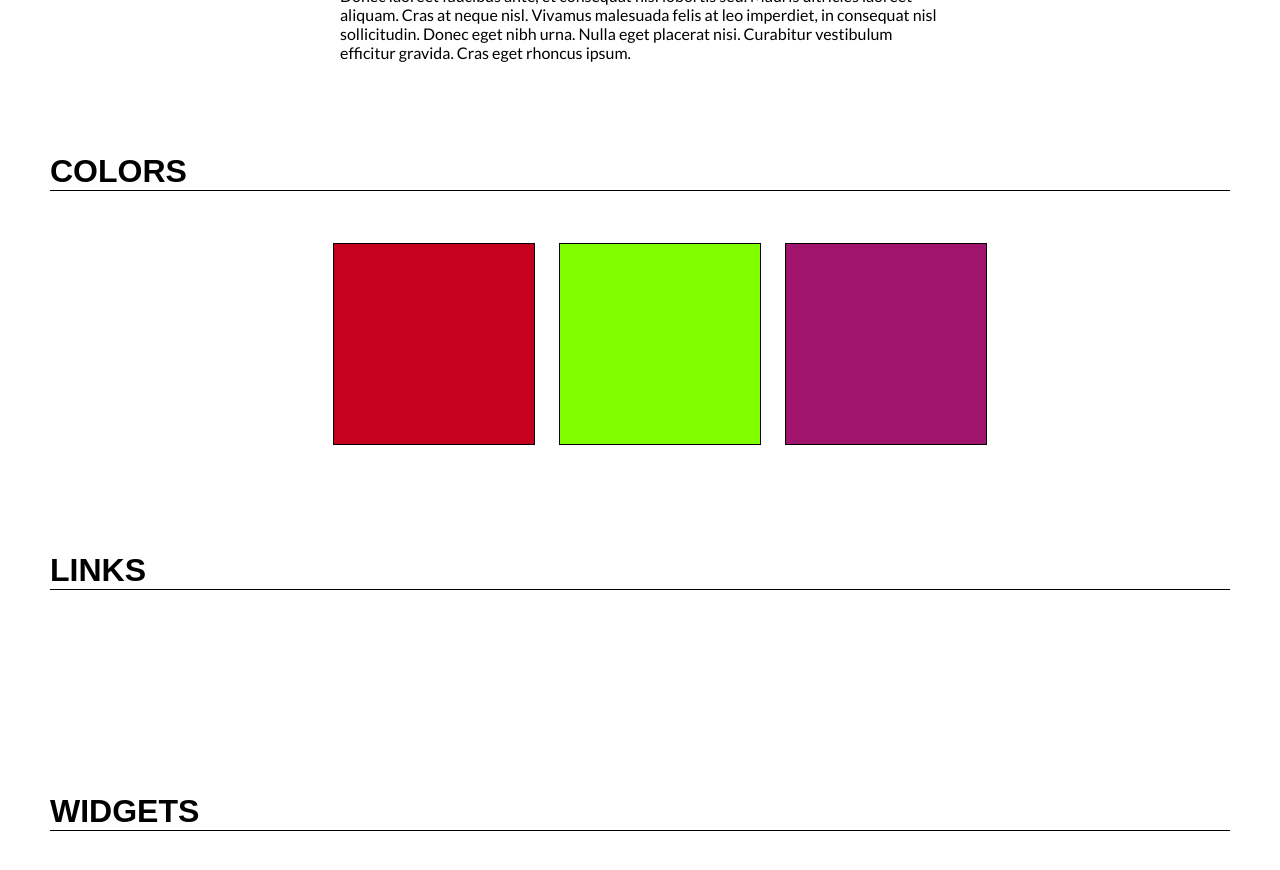
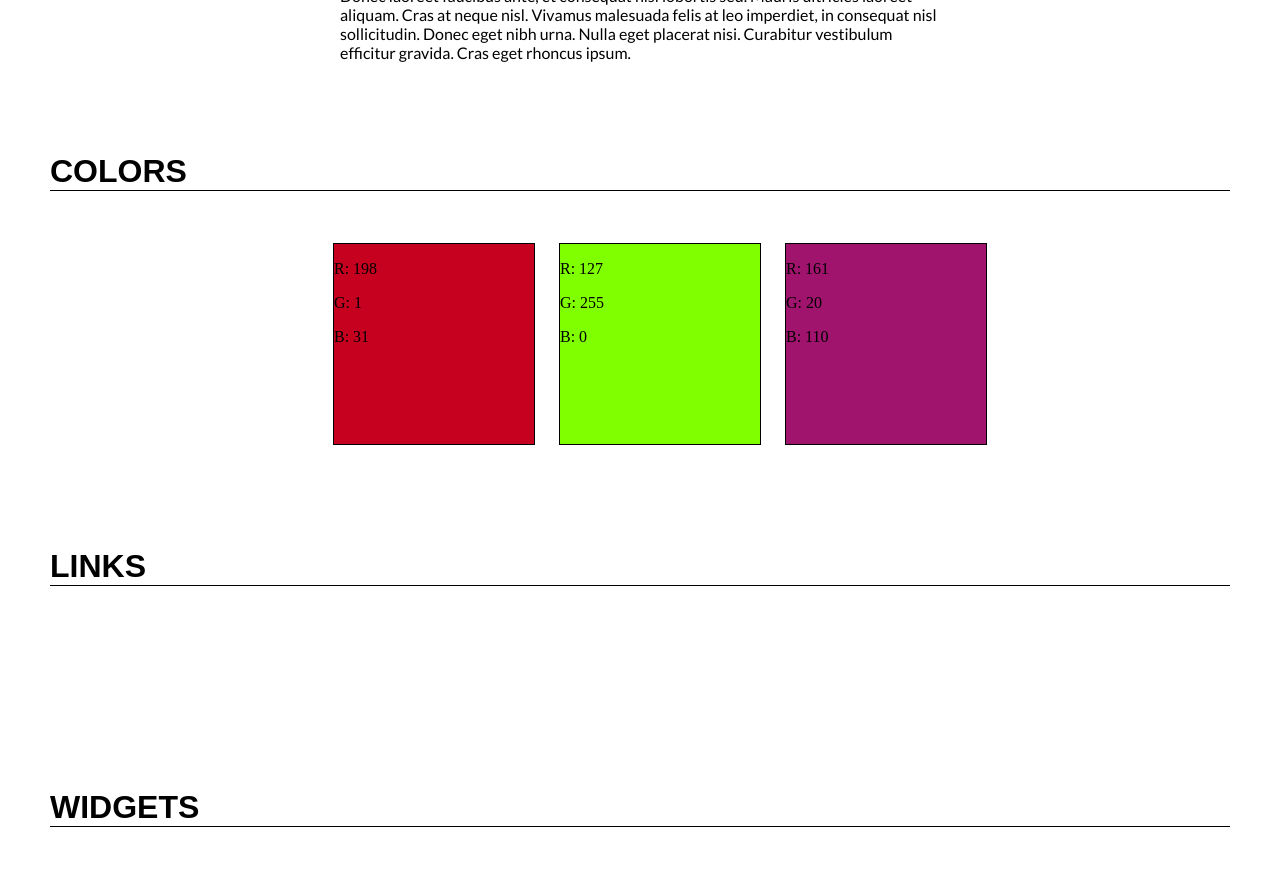
Before and after one commit to BernardoDiestaJr/Portfolio, a Jekyll site: the page style-guide/index.html, which Jekyll copies as it is, in a window 1280 px wide and 900 px high, scrolled down 2516 px. Shown: the top 870 px of the window. Built offline with Jekyll 4.4.1, drawn with Linux system fonts in a browser that asks for light colours; some web fonts are replaced.

Commit message:
Update index.html

```diff
--- a/style-guide/index.html
+++ b/style-guide/index.html
@@ -101,9 +101,21 @@
 
     <div class="flex-container">
         <ul>
-            <li class="color-item1"></li>
-            <li class="color-item2"></li>
-            <li class="color-item3"></li>
+            <li class="color-item1">
+                    <p>R: 198</p>
+                    <p>G: 1</p>
+                    <p>B: 31</p>
+            </li>
+            <li class="color-item2">
+                    <p>R: 127</p>
+                    <p>G: 255</p>
+                    <p>B: 0</p>
+            </li>
+            <li class="color-item3">
+                    <p>R: 161</p>
+                    <p>G: 20</p>
+                    <p>B: 110</p>
+            </li>
         </ul>
     </div>
 
```
